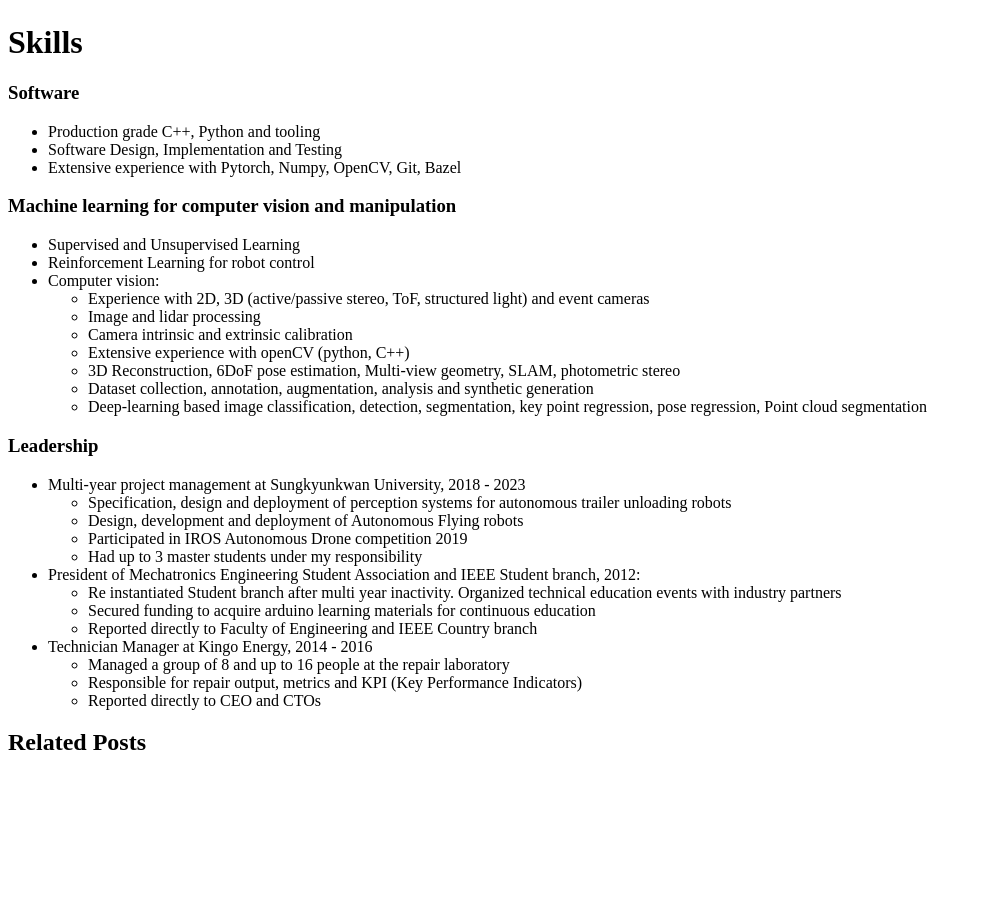
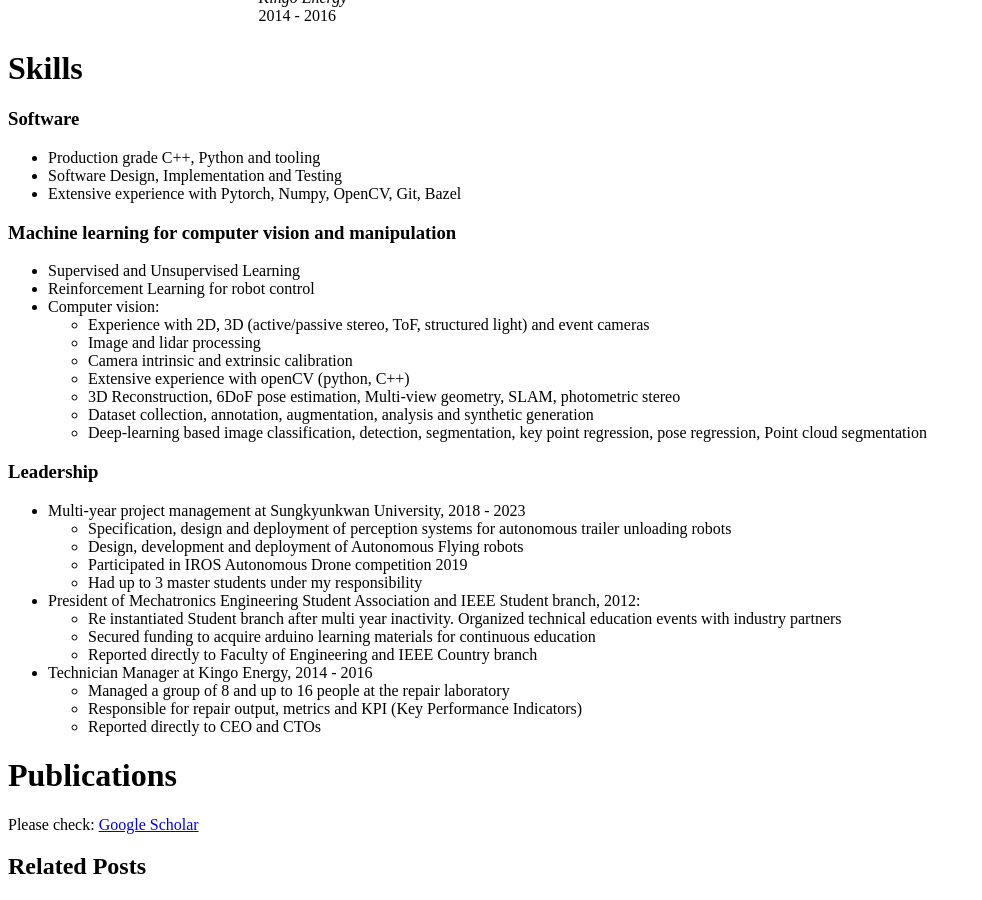
Before and after one commit to juanmed/juanmed.github.io, a Jekyll site: the page built from _posts/2025-11-01-presentation.md, in a window 1280 px wide and 900 px high, scrolled down 4837 px. Shown: the whole window, without its empty margins (0-982 px from the left). Built offline with Jekyll 4.4.1, drawn with Linux system fonts in a browser that asks for light colours; before the commit the page ends 5613 px from its top, so only the background shows below that.

Commit message:
Add google scholar

```diff
--- a/_posts/2025-11-01-presentation.md
+++ b/_posts/2025-11-01-presentation.md
@@ -7,7 +7,7 @@
 
 As a person, I excell at taking ownership, constantly curious and hands-on, always learning and eager to understand our universe and working to have a positive social impact. Through my life and work, I discovered and experienced the power of science and technology to advance humanity. I strongly believe that autonomous robotics and intelligent systems are essential tools to build a better world for all forms of life. I strive to take my life in this direction.
 
-## Education
+# Education
 
 
 <table class="education-table">
@@ -38,7 +38,7 @@
 </table>
 
 
-## Career
+# Career
 
 
 <table class="education-table">
@@ -230,3 +230,8 @@
   - Managed a group of 8 and up to 16 people at the repair laboratory
   - Responsible for repair output, metrics and KPI (Key Performance Indicators)
   - Reported directly to CEO and CTOs
+
+
+# Publications
+
+Please check: <a href="https://scholar.google.com/citations?hl=en&user=hsy-GxsAAAAJ">Google Scholar</a>
```
